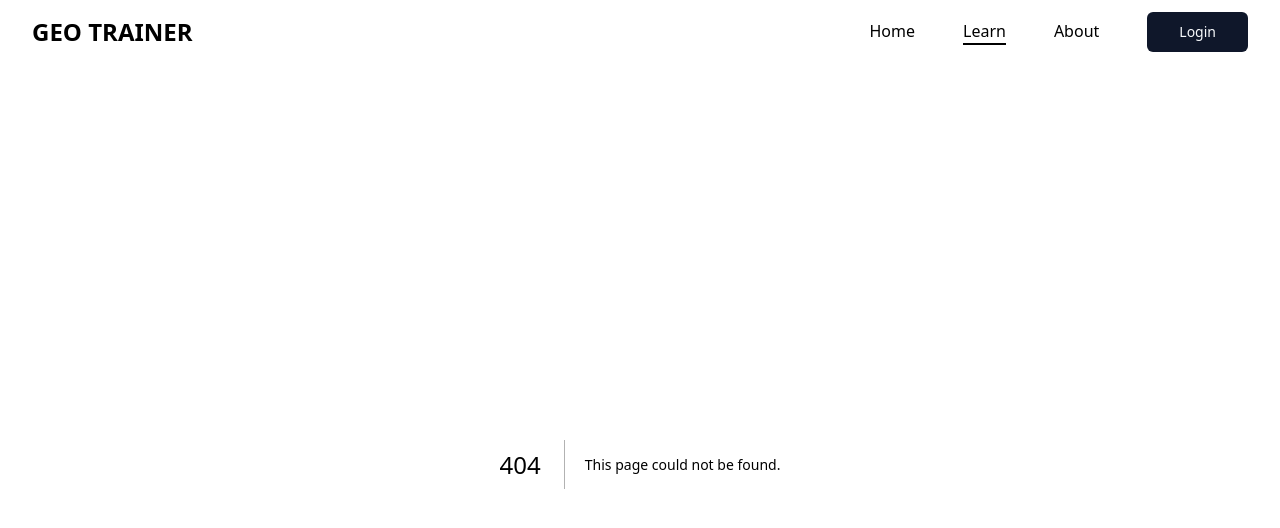
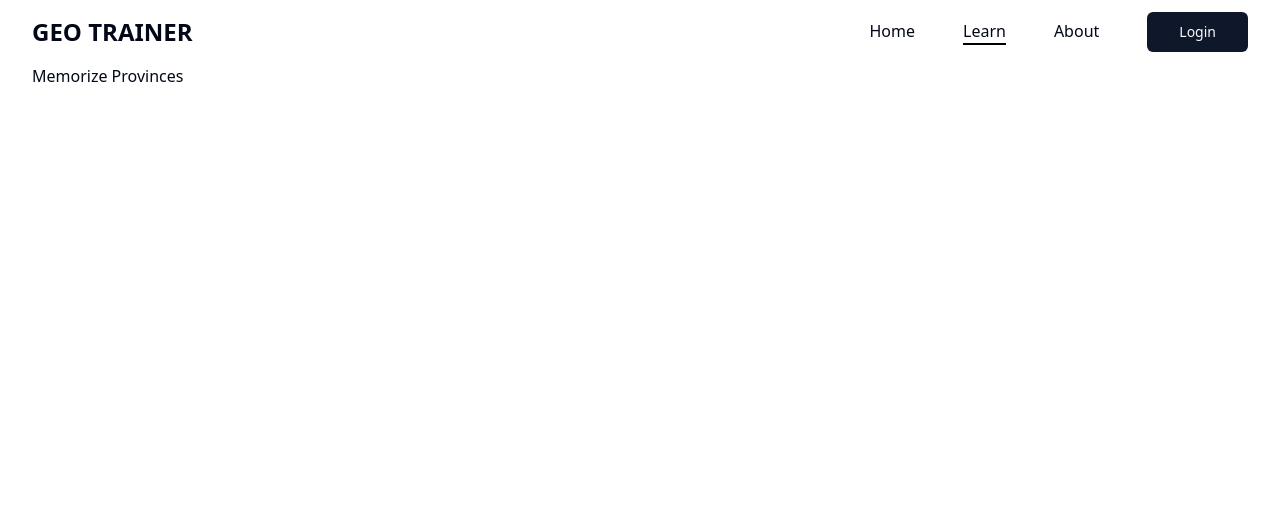
Before and after one commit to Sanjero20/geo-trainer, a Next.js app: page /learn in a window 1280 px wide. Before the commit this address had no page. Shown: the top 528 px of the page. Built offline with nearby package versions, Linux system fonts and the light colour scheme.

Commit message:
Initialize new pages

```diff
--- /dev/null
+++ b/src/app/about/page.tsx
@@ -0,0 +1,5 @@
+function AboutPage() {
+  return <div>About Me</div>;
+}
+
+export default AboutPage;
--- /dev/null
+++ b/src/app/learn/page.tsx
@@ -0,0 +1,5 @@
+function LearnPage() {
+  return <div> Memorize Provinces</div>;
+}
+
+export default LearnPage;
```
